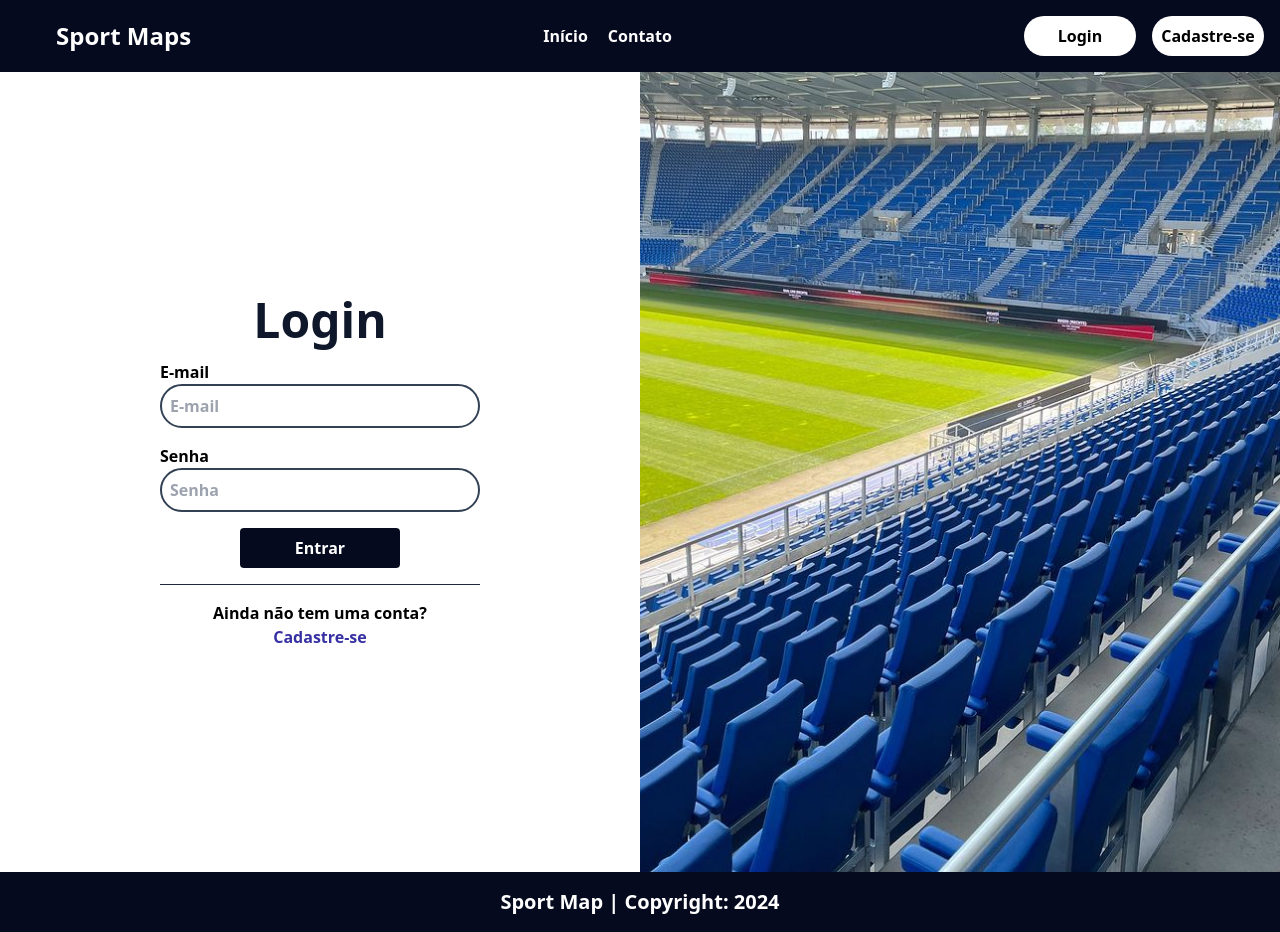
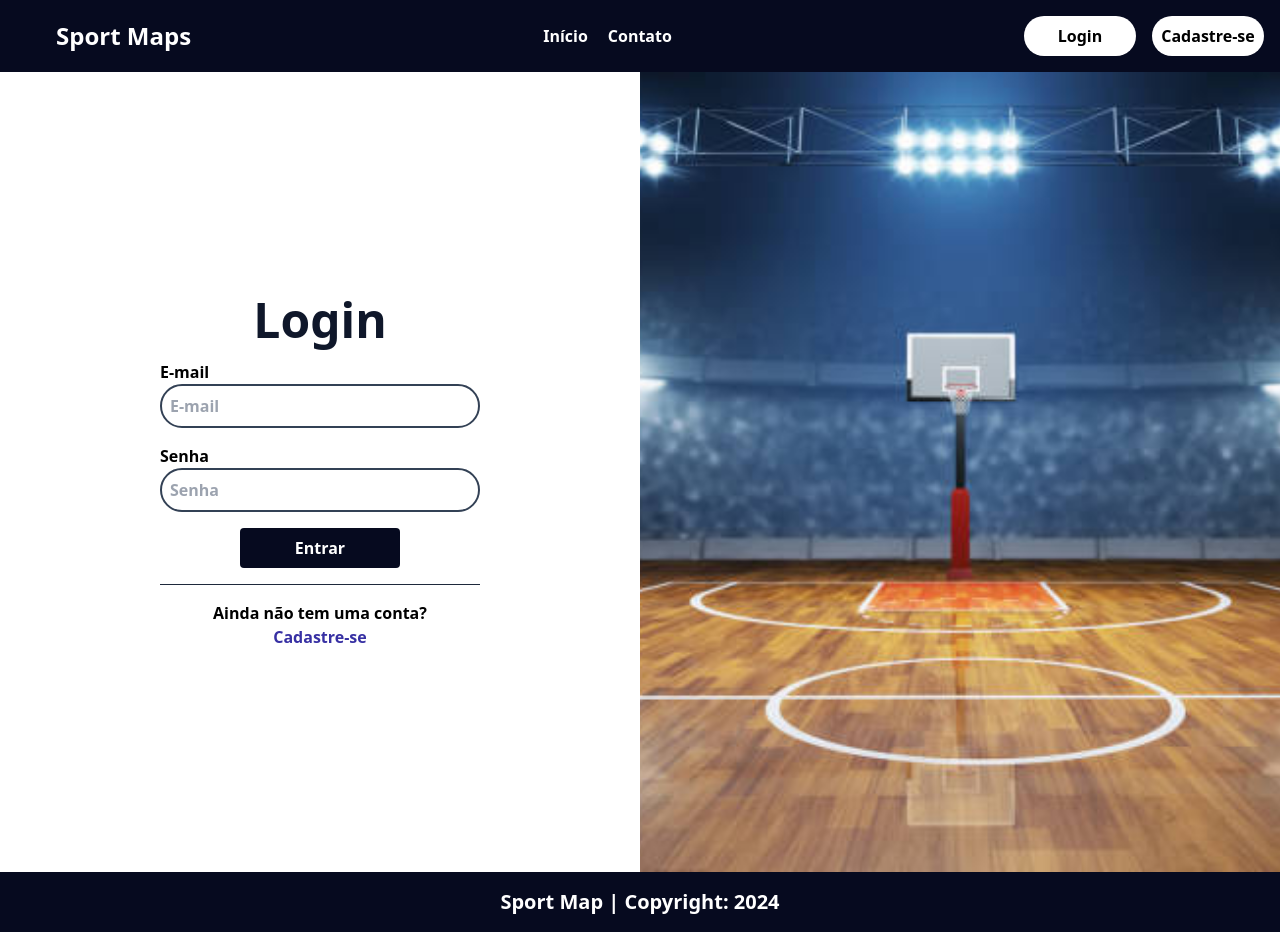
Before and after one commit to almeidaapedro/frontend-PideSoftware, a React (Vite) app: page / in a window 1280 px wide. Built offline with nearby package versions, Linux system fonts and the light colour scheme; no server answers.

Commit message:
fix: ajustes para a apresentação

```diff
--- a/src/paginas/cadastro/cadastro.css
+++ b/src/paginas/cadastro/cadastro.css
@@ -1,5 +1,5 @@
 .fundoCadastro {
-    background-image: url(../../assets/fundo-cadastrp.png);
+    background-image: url(../../assets/fundo-tela-cadastro.avif);
     background-repeat: no-repeat;
     width: 100%;
     min-height: 100vh;
--- a/src/paginas/login/login.css
+++ b/src/paginas/login/login.css
@@ -1,6 +1,5 @@
 .fundoLogin {
-    background-image: url("../../assets/fundo-login-1.jpg");
-    background-repeat: no-repeat;
+    background-image: url("../../assets/fundo-tela-login.jpeg");
     min-height: 100vh;
     width: 100%;
     background-size: cover;
```
Also changed, not shown: src/assets/fundo-tela-cadastro.avif (added), src/assets/fundo-tela-login.jpeg (added).
